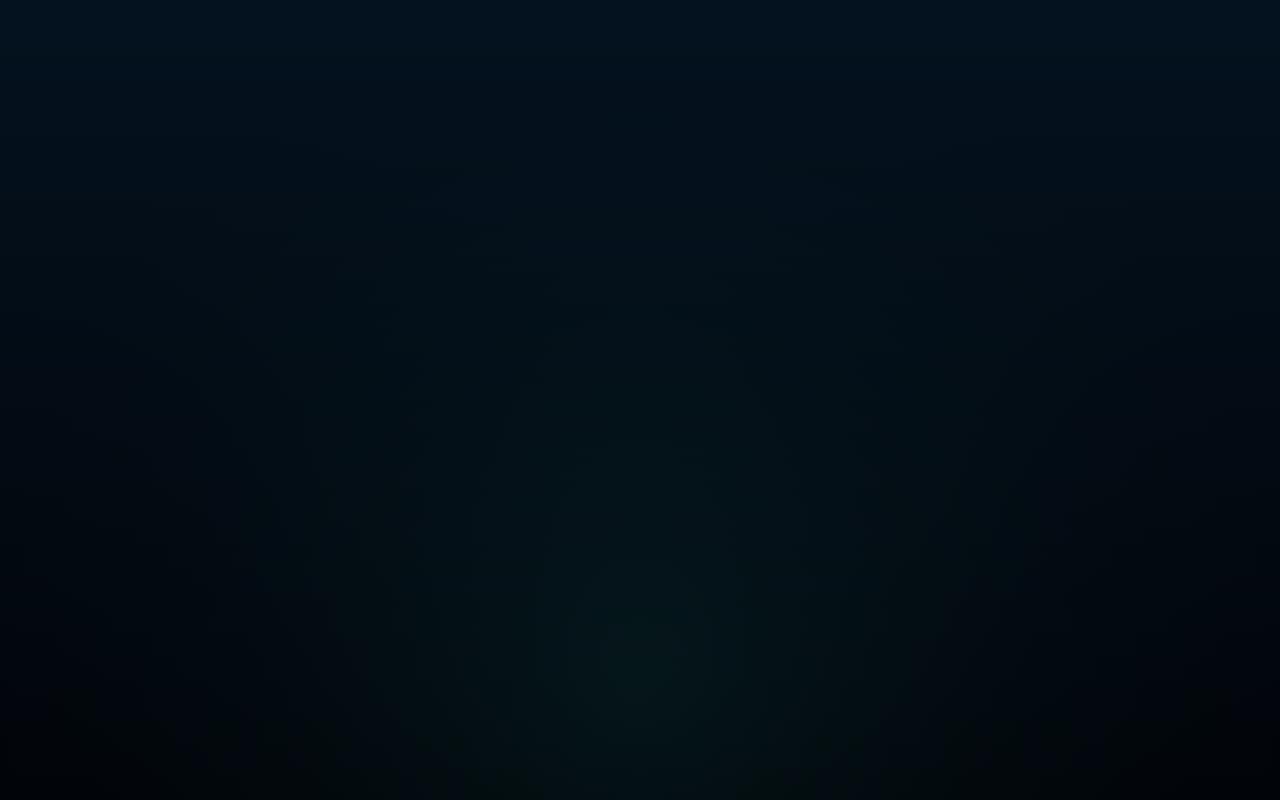
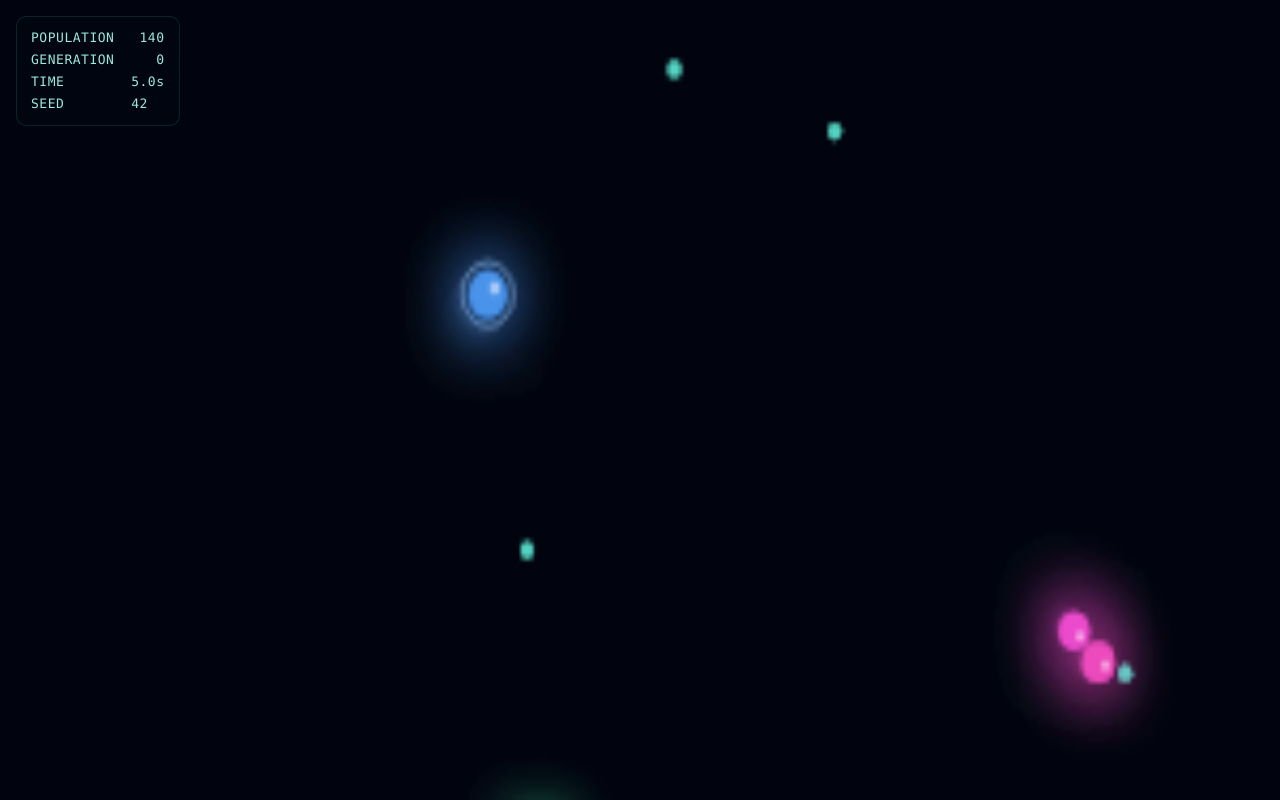
Before and after one commit to SaudKhanAbbas/evolve, a website built with Vite: page index.html in a window 1280 px wide. Built offline with nearby package versions, Linux system fonts and the light colour scheme.

Commit message:
feat: render live simulation in the browser

```diff
--- a/index.html
+++ b/index.html
@@ -11,6 +11,7 @@
   </head>
   <body>
     <canvas id="app"></canvas>
+    <div id="hud"></div>
     <script type="module" src="/src/main.ts"></script>
   </body>
 </html>
--- a/src/main.ts
+++ b/src/main.ts
@@ -1,19 +1,53 @@
 import './style.css'
+import { TICK_RATE } from './sim/config'
+import { Simulation } from './sim/simulation'
 import { Renderer } from './render/renderer'
+
+function seedFromUrl(): number {
+  const raw = Number(new URLSearchParams(window.location.search).get('seed'))
+  return Number.isFinite(raw) && raw > 0 ? Math.floor(raw) : 42
+}
 
 const canvas = document.querySelector<HTMLCanvasElement>('#app')
 if (!canvas) {
   throw new Error('EVOLVE: #app canvas element not found')
 }
+const hud = document.querySelector<HTMLDivElement>('#hud')
 
+const simulation = new Simulation(seedFromUrl())
 const renderer = new Renderer(canvas)
 
 window.addEventListener('resize', () => renderer.resize())
 
-function frame(): void {
-  renderer.draw()
+const STEP = 1 / TICK_RATE
+let last = performance.now()
+let accumulator = 0
+let framesUntilHud = 0
+
+function frame(now: number): void {
+  const elapsed = Math.min((now - last) / 1000, 0.1)
+  last = now
+  accumulator += elapsed
+
+  while (accumulator >= STEP) {
+    simulation.step()
+    accumulator -= STEP
+  }
+
+  renderer.draw(simulation)
+
+  if (hud && ++framesUntilHud >= 10) {
+    framesUntilHud = 0
+    const creatures = simulation.world.creatures
+    const maxGen = creatures.reduce((m, c) => Math.max(m, c.generation), 0)
+    hud.textContent =
+      `POPULATION  ${String(creatures.length).padStart(4)}\n` +
+      `GENERATION  ${String(maxGen).padStart(4)}\n` +
+      `TIME        ${simulation.time.toFixed(1)}s\n` +
+      `SEED        ${simulation.seed}`
+  }
+
   requestAnimationFrame(frame)
 }
 
-renderer.resize()
 requestAnimationFrame(frame)
--- a/src/render/renderer.ts
+++ b/src/render/renderer.ts
@@ -1,4 +1,10 @@
 import { config } from '../core/config'
+import { creatureRadius } from '../sim/creature'
+import type { Creature } from '../sim/creature'
+import type { Food } from '../sim/food'
+import type { Simulation } from '../sim/simulation'
+
+const GLOW_LIMIT = 400
 
 export class Renderer {
   private readonly ctx: CanvasRenderingContext2D
@@ -11,6 +17,7 @@ export class Renderer {
       throw new Error('EVOLVE: 2D rendering context unavailable')
     }
     this.ctx = ctx
+    this.paintBackdrop(window.innerWidth, window.innerHeight)
   }
 
   resize(): void {
@@ -18,17 +25,37 @@ export class Renderer {
     this.canvas.width = Math.floor(window.innerWidth * dpr)
     this.canvas.height = Math.floor(window.innerHeight * dpr)
     this.ctx.setTransform(dpr, 0, 0, dpr, 0, 0)
+    this.paintBackdrop(window.innerWidth, window.innerHeight)
   }
 
-  draw(): void {
+  draw(sim: Simulation): void {
     const w = window.innerWidth
     const h = window.innerHeight
 
-    this.ctx.clearRect(0, 0, w, h)
-    this.drawBackdrop(w, h)
+    this.ctx.fillStyle = 'rgba(2, 6, 14, 0.3)'
+    this.ctx.fillRect(0, 0, w, h)
+
+    const world = sim.world
+    const scale = Math.min(w / world.width, h / world.height)
+    const offsetX = (w - world.width * scale) / 2
+    const offsetY = (h - world.height * scale) / 2
+
+    this.ctx.save()
+    this.ctx.translate(offsetX, offsetY)
+    this.ctx.scale(scale, scale)
+
+    for (const food of world.food) {
+      this.drawFood(food)
+    }
+    const glow = world.creatures.length <= GLOW_LIMIT
+    for (const creature of world.creatures) {
+      this.drawCreature(creature, glow)
+    }
+
+    this.ctx.restore()
   }
 
-  private drawBackdrop(w: number, h: number): void {
+  private paintBackdrop(w: number, h: number): void {
     const gradient = this.ctx.createLinearGradient(0, 0, 0, h)
     gradient.addColorStop(0, config.palette.abyssTop)
     gradient.addColorStop(1, config.palette.abyssBottom)
@@ -48,4 +75,48 @@ export class Renderer {
     this.ctx.fillStyle = glow
     this.ctx.fillRect(0, 0, w, h)
   }
+
+  private drawFood(food: Food): void {
+    this.ctx.fillStyle = 'rgba(94, 234, 212, 0.75)'
+    this.ctx.beginPath()
+    this.ctx.arc(food.x, food.y, 2.4, 0, Math.PI * 2)
+    this.ctx.fill()
+  }
+
+  private drawCreature(creature: Creature, glow: boolean): void {
+    const g = creature.genome
+    const radius = creatureRadius(g.size)
+    const hue = g.hue
+
+    if (glow) {
+      this.ctx.shadowBlur = 14
+      this.ctx.shadowColor = `hsla(${hue}, 100%, 65%, 0.9)`
+    }
+
+    this.ctx.fillStyle = `hsla(${hue}, 85%, 62%, 0.92)`
+    this.ctx.beginPath()
+    this.ctx.arc(creature.x, creature.y, radius, 0, Math.PI * 2)
+    this.ctx.fill()
+
+    this.ctx.shadowBlur = 0
+
+    this.ctx.fillStyle = 'rgba(255, 255, 255, 0.5)'
+    this.ctx.beginPath()
+    this.ctx.arc(
+      creature.x + Math.cos(creature.heading) * radius * 0.45,
+      creature.y + Math.sin(creature.heading) * radius * 0.45,
+      radius * 0.28,
+      0,
+      Math.PI * 2,
+    )
+    this.ctx.fill()
+
+    if (radius >= 6 && glow) {
+      this.ctx.strokeStyle = `hsla(${hue}, 100%, 80%, 0.35)`
+      this.ctx.lineWidth = 1.2
+      this.ctx.beginPath()
+      this.ctx.arc(creature.x, creature.y, radius + 2.5, 0, Math.PI * 2)
+      this.ctx.stroke()
+    }
+  }
 }
--- a/src/style.css
+++ b/src/style.css
@@ -25,3 +25,21 @@ body {
   width: 100vw;
   height: 100vh;
 }
+
+#hud {
+  position: fixed;
+  top: 16px;
+  left: 16px;
+  padding: 10px 14px;
+  border-radius: 10px;
+  background: rgba(2, 8, 18, 0.55);
+  border: 1px solid rgba(45, 212, 191, 0.15);
+  backdrop-filter: blur(6px);
+  color: #9be8dd;
+  font-family: 'Cascadia Code', 'Fira Code', Consolas, monospace;
+  font-size: 13px;
+  line-height: 1.7;
+  letter-spacing: 0.04em;
+  pointer-events: none;
+  white-space: pre;
+}
```
Also changed, not shown: src/sim/stability.test.ts (+1 -2 lines).
